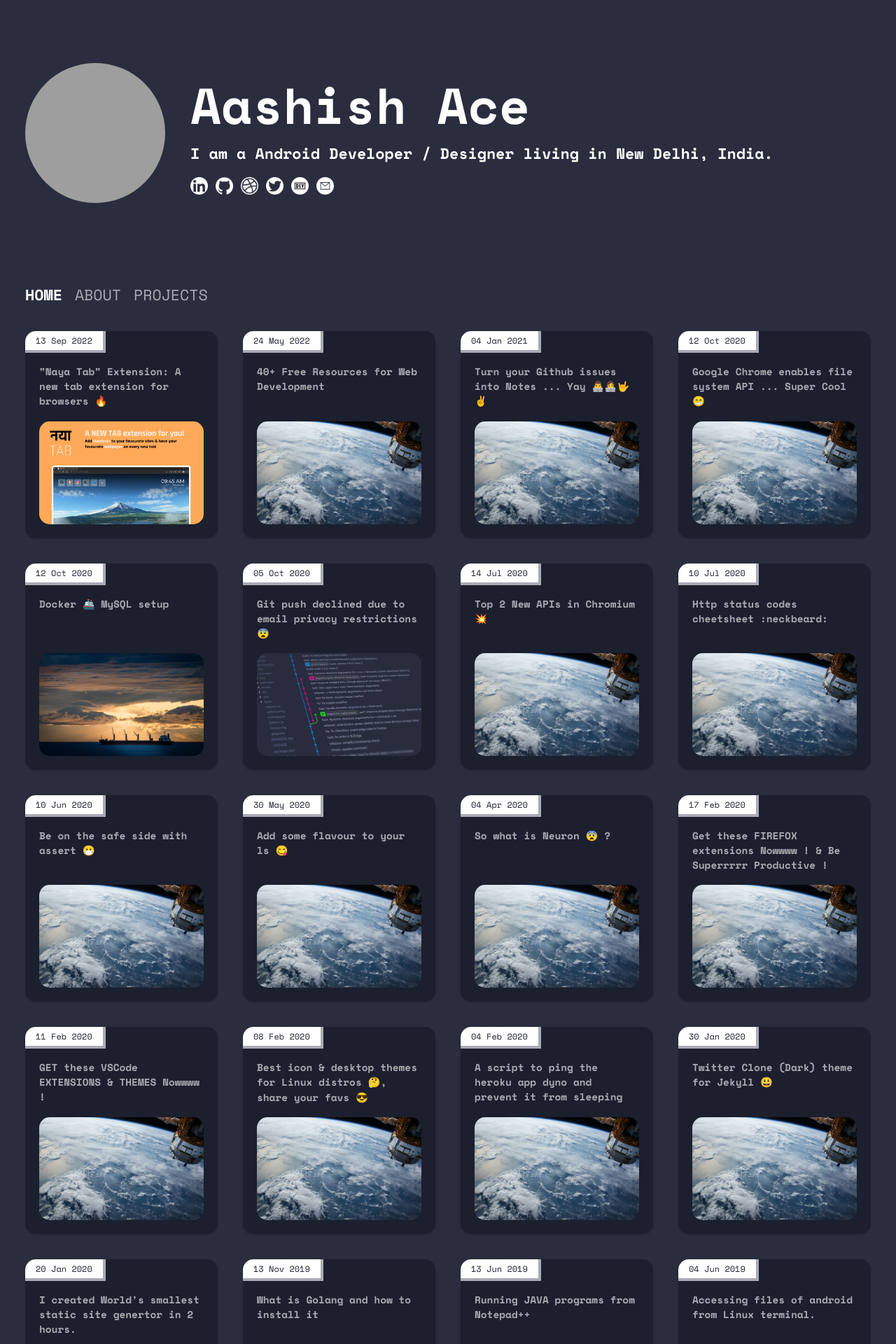
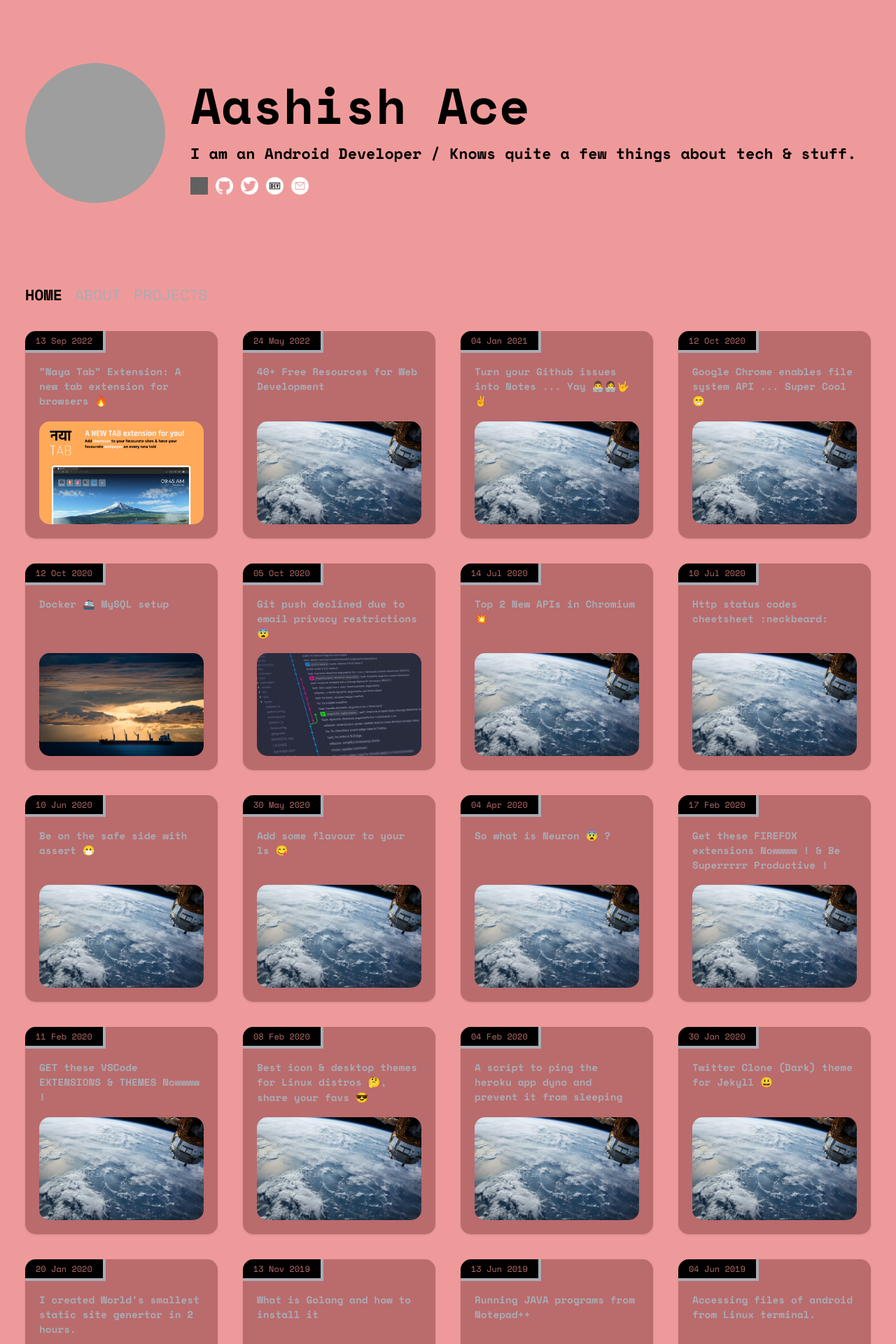
Before and after one commit to aashishace/aashishace.github.io, a Jekyll site: the page built from index.md, in a window 1280 px wide. Shown: the top 1920 px of the page at 70% size. Built offline with Jekyll 4.4.1, drawn with Linux system fonts in a browser that asks for light colours; nearby versions of some CDN libraries; emoji names are drawn with the system emoji font; grey boxes are pictures that could not be loaded.

Commit message:
baseurl update color update

```diff
--- a/_config.yml
+++ b/_config.yml
@@ -3,7 +3,7 @@ slogan: all you need to kNow
 logo: "assets/uploads/profile.jpg"
 
 # baseurl: ""
-url: "https://sharadcodes.github.io"
+url: "https://aashishace.github.io"
 
 collections:
   notes:
--- a/_data/owner.yml
+++ b/_data/owner.yml
@@ -1,25 +1,24 @@
 name: Aashish Ace
 dp: https://avatars.githubusercontent.com/u/25167906?s=400&u=fbe8134f3fe16eca46b0171179d6caaaca898422&v=4
 description: "
-  I am a  Android  Developer / Designer living in New Delhi, India.
+  I am an  Android  Developer / Knows quite a few things about tech & stuff.
   "
 sub-description: ""
 hire: Want to hire me! Just drop a mail
 address: India
-website: https://sharadcodes.github.io
-email: dev_sharad@outlook.com
+website: https://aashishace.github.io
+email: ashishace007@gmail.com
 contact:
-  - title: linkedin
-    url: https://www.linkedin.com/in/srsmaurya
+  - title: instragram
+    url: https://www.instagram.com/in/aashish.ace
   - title: github
-    url: https://github.com/sharadcodes
-  - title: dribbble
-    url: https://dribbble.com/iamsharadraj
+    url: https://github.com/aashishace
+
   - title: twitter
-    url: https://twitter.com/iamsharadraj
+    url: https://twitter.com/ashishace007
   - title: dev
-    url: https://dev.to/sharadcodes
+    url: https://dev.to/aashish.ace
   # - title: stackOverflow
-  #   url: https://stackoverflow.com/story/iamsharadraj
+  #   url: https://stackoverflow.com/story/aashishace
   - title: email
-    url: mailto:dev_sharad@outlook.com
+    url: mailto:itsace007@outlook.com
--- a/assets/css/main.css
+++ b/assets/css/main.css
@@ -12,10 +12,10 @@
 } */
 
 :root {
-  --dark-1: #292d3e;
-  --dark-2: #1c1f2d;
-  --dark-3: #292d3e;
-  --light-1: #fff;
+  --dark-1: #ef9a9a;
+  --dark-2: #ba6b6c;
+  --dark-3: #ffcccb;
+  --light-1: #000000;
   --light-2: #a9abb3;
   --light-3: #ffdda7;
   --light-4: #292d3e;
```
